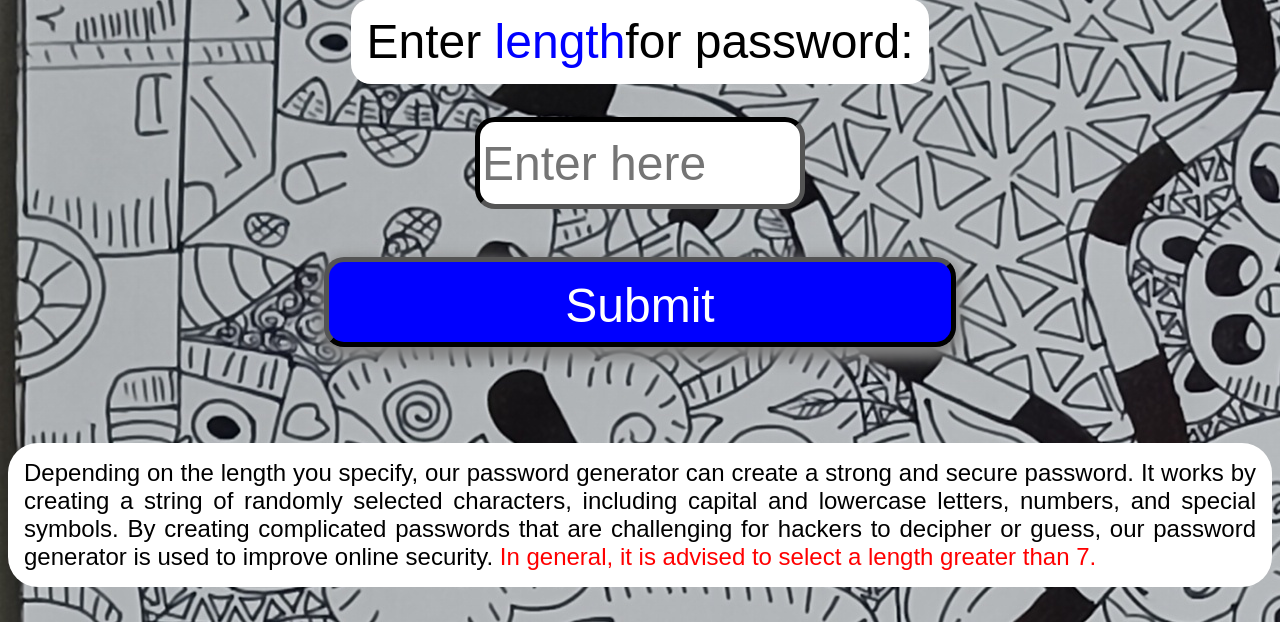
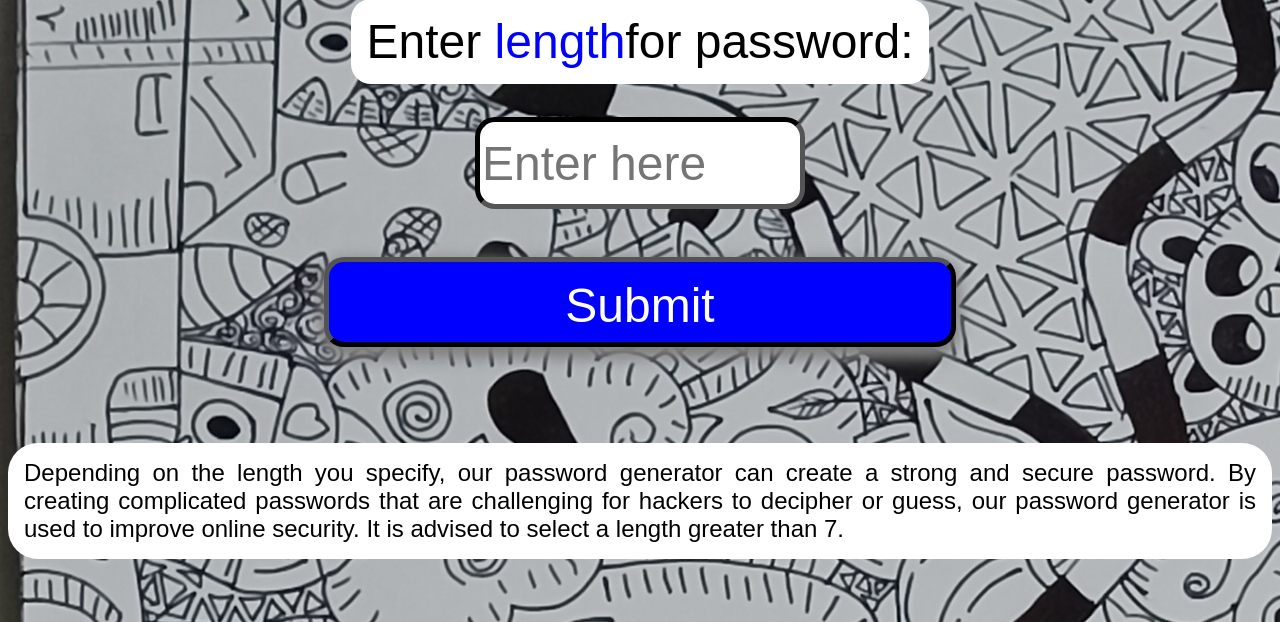
Before and after one commit to aryachawan/passmate, a Flask app: template templates/generator.html in a window 1280 px wide. Shown: the part 178-800 px from the top of the page. Run offline with Flask 3, Linux system fonts and the light colour scheme; the template is opened without the code that fills it, so the values that code supplies are empty.

Commit message:
Update generator.html

```diff
--- a/templates/generator.html
+++ b/templates/generator.html
@@ -97,11 +97,9 @@
         </div>
     </form>
     <div id="geninfo">
-        <p>Depending on the length you specify, our password generator can create a strong and secure password. It works
-            by creating a string of randomly selected characters, including capital and lowercase letters, numbers, and
-            special symbols. By creating complicated passwords that are challenging for hackers to decipher or guess, our
-            password generator is used to improve online security. <span style="color:red">In general, it is advised to select a length
-            greater than 7.</span></p>
+        <p>Depending on the length you specify, our password generator can create a strong and secure password. By creating complicated passwords that are challenging for hackers to decipher or guess, our
+            password generator is used to improve online security. It is advised to select a length
+            greater than 7.</p>
     </div>
 </body>
 
```
